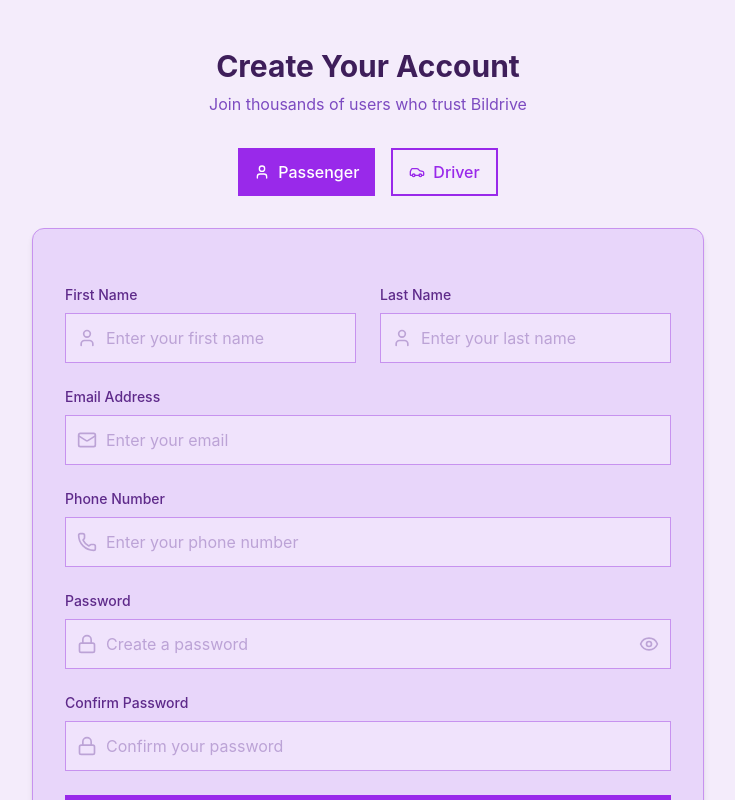
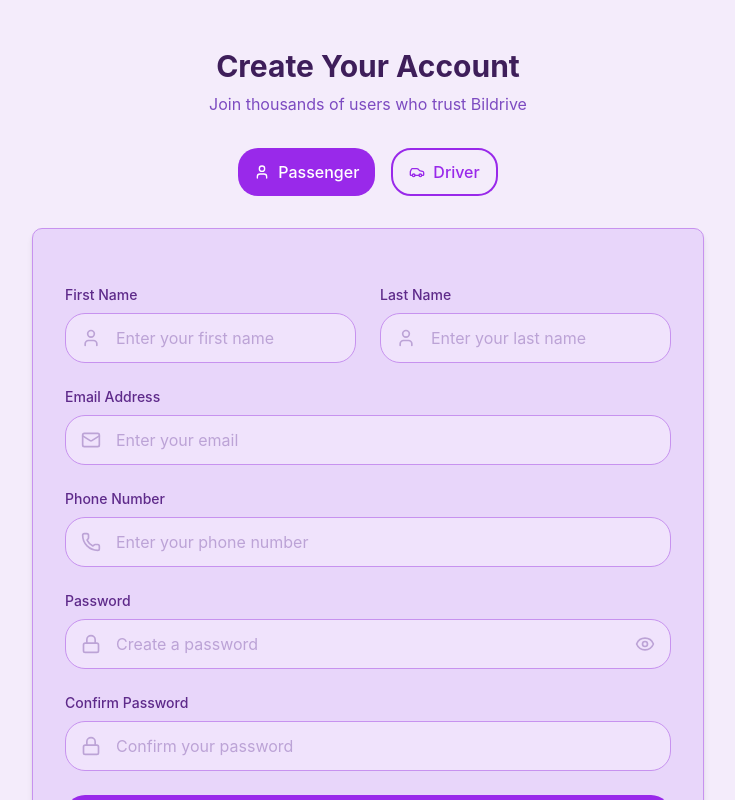
Before and after one commit to Bilalik369/BilDRIVE, a React (Create React App) app in the folder frontend/: page /auth/register in a window 1280 px wide. Shown: the top 800 px of the page, without its empty margins (272-1007 px from the left). Built offline with nearby package versions, Linux system fonts and the light colour scheme; no server answers.

Commit message:
qulque modificition de la parte de register

```diff
--- a/frontend/src/components/ui/Button.jsx
+++ b/frontend/src/components/ui/Button.jsx
@@ -14,7 +14,7 @@
     ...props
   }) => {
     const baseClasses =
-      "font-medium rounded-lg transition-all duration-200 flex items-center justify-center gap-2 focus:outline-none focus:ring-2 focus:ring-primary focus:ring-opacity-50"
+      "font-medium rounded-full transition-all duration-200 flex items-center justify-center gap-2 focus:outline-none focus:ring-2 focus:ring-primary focus:ring-opacity-50"
 
     const variants = {
       primary: "bg-primary text-white hover:bg-primary/90 active:bg-primary/80 disabled:bg-primary/50",
@@ -39,6 +39,10 @@
         className={`${baseClasses} ${variants[variant]} ${sizes[size]} ${
           isDisabled ? "opacity-50 cursor-not-allowed" : "cursor-pointer"
         } ${className}`}
+        style={{
+          borderRadius: '20px',
+          outline: '0 !important'
+        }}
         disabled={isDisabled}
         onClick={onClick}
         {...props}
--- a/frontend/src/components/ui/Card.jsx
+++ b/frontend/src/components/ui/Card.jsx
@@ -7,6 +7,10 @@ const Card = ({ children, className = "", padding = "p-6", shadow = "shadow-md",
           ${hover ? "hover:shadow-lg transition-shadow duration-200" : ""}
           ${className}
         `}
+        style={{
+          borderRadius: '10px',
+          boxSizing: 'border-box'
+        }}
         {...props}
       >
         {children}
--- a/frontend/src/components/ui/Input.jsx
+++ b/frontend/src/components/ui/Input.jsx
@@ -21,7 +21,7 @@ const Input = forwardRef(
         {label && <label className="block text-sm font-medium text-text-primary mb-2">{label}</label>}
         <div className="relative">
           {icon && (
-            <div className="absolute inset-y-0 left-0 pl-3 flex items-center pointer-events-none">
+            <div className="absolute inset-y-0 left-0 pl-4 flex items-center pointer-events-none z-10">
               <span className="text-placeholder-text">{icon}</span>
             </div>
           )}
@@ -30,20 +30,25 @@ const Input = forwardRef(
             type={inputType}
             placeholder={placeholder}
             className={`
-            w-full px-4 py-3 bg-input-bg border border-border-color rounded-lg
+            w-full px-4 py-3 bg-input-bg border border-border-color rounded-full
             text-text-dark placeholder-placeholder-text
             focus:outline-none focus:ring-2 focus:ring-primary focus:border-transparent
             transition-all duration-200
-            ${icon ? "pl-10" : ""}
-            ${showPasswordToggle ? "pr-10" : ""}
             ${error ? "border-red-500 focus:ring-red-500" : ""}
           `}
+            style={{
+              borderRadius: '20px',
+              outline: '0 !important',
+              boxSizing: 'border-box',
+              padding: icon ? '12px 15px 12px 50px' : '12px 15px',
+              paddingRight: showPasswordToggle ? '50px' : '15px'
+            }}
             {...props}
           />
           {showPasswordToggle && type === "password" && (
             <button
               type="button"
-              className="absolute inset-y-0 right-0 pr-3 flex items-center"
+              className="absolute inset-y-0 right-0 pr-4 flex items-center z-10"
               onClick={togglePasswordVisibility}
             >
               {showPassword ? (
```
Also changed, not shown: frontend/src/assete/progerss.gif (added).
